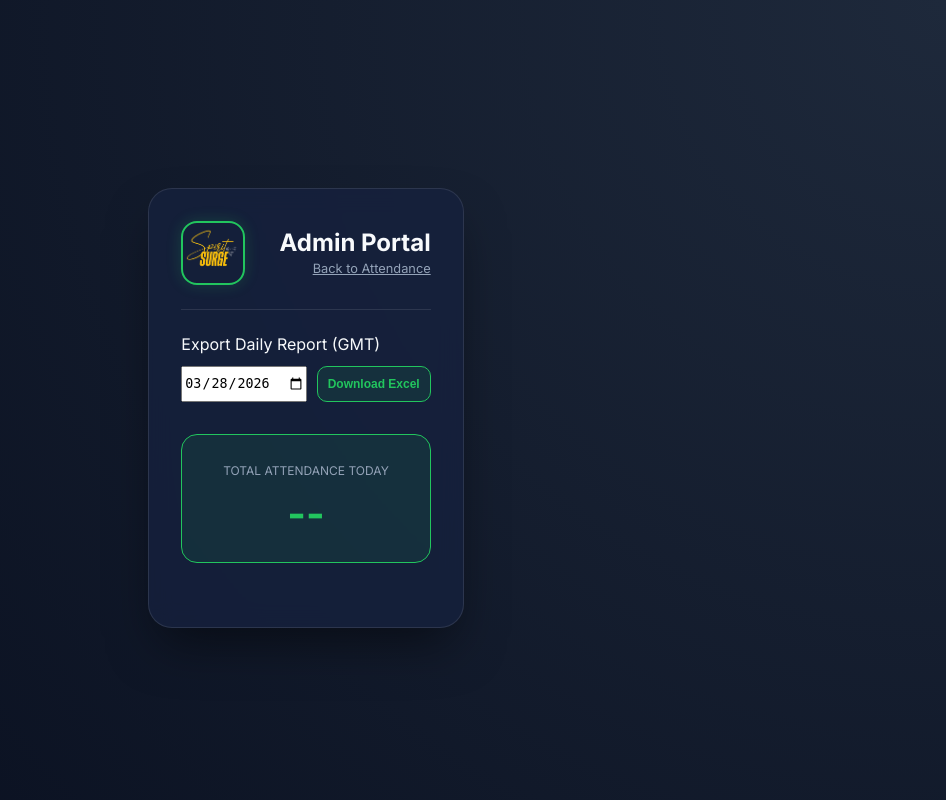
After one commit to whoIsOneZero/attendance_website, a Flask app: page /admin in a window 1280 px wide. The commit adds this page. Shown: the whole page, without its empty margins (334-1280 px from the left). Run offline with Flask 3, Linux system fonts and the light colour scheme; the visitor is signed in with stand-in values (Sample User, id 1).

Commit message:
feat: admin dashboard

```diff
--- a/app.py
+++ b/app.py
@@ -1,11 +1,18 @@
 import os
-from flask import Flask, render_template, request, jsonify, redirect, url_for, flash
+from datetime import datetime, date
+from functools import wraps
+from io import BytesIO
+
+from flask import Flask, render_template, request, jsonify, redirect, send_file, url_for, flash
 from flask_login import LoginManager, UserMixin, login_user, login_required, logout_user, current_user
 from supabase import create_client, Client
+import pandas as pd
 from werkzeug.security import generate_password_hash, check_password_hash
 from dotenv import load_dotenv
 
+# Load environment variables
 load_dotenv()
+
 
 app = Flask(__name__)
 app.secret_key = os.environ.get("FLASK_SECRET_KEY")
@@ -36,6 +43,15 @@ def load_user(user_id):
         return User(u['id'], u['email'], u['role'])
     return None
 
+
+def admin_required(f):
+    @wraps(f)
+    def decorated_function(*args, **kwargs):
+        if not current_user.is_authenticated or current_user.role != 'admin':
+            flash("Admin access required.", "error")
+            return redirect(url_for('login'))
+        return f(*args, **kwargs)
+    return decorated_function
 # --- ROUTES ---
 
 
@@ -59,13 +75,13 @@ def login():
 
 
 @app.route('/')
-@login_required
+@admin_required
 def index():
     return render_template('index.html')
 
 
 @app.route('/get-members', methods=['GET'])
-@login_required
+@admin_required
 def get_members():
     try:
         # Added scd_group and membership_type so the frontend has them for editing
@@ -78,7 +94,7 @@ def get_members():
 
 
 @app.route('/create-member', methods=['POST'])
-@login_required
+@admin_required
 def create_member():
     data = request.json
     try:
@@ -100,7 +116,7 @@ def create_member():
 
 
 @app.route('/update-member', methods=['POST'])
-@login_required
+@admin_required
 def update_member():
     data = request.json
     member_id = data.get("id")
@@ -121,7 +137,7 @@ def update_member():
 
 
 @app.route('/submit', methods=['POST'])
-@login_required
+@admin_required
 def submit_attendance():
     data = request.json
     try:
@@ -145,12 +161,88 @@ def logout():
 
 
 @app.route('/admin-dashboard')
-@login_required
+@admin_required
 def admin_only():
     if current_user.role != 'admin':
         return "Access Denied: Admins Only", 403
     return render_template('admin.html')
 
+@app.route('/admin')
+@admin_required
+def admin_dashboard():
+    if current_user.role != 'admin':
+        return "Unauthorized", 403
+    return render_template('admin.html')
+
+@app.route('/admin-stats')
+@admin_required
+def admin_stats():
+    # Only allow admins to see this
+    if current_user.role != 'admin':
+        return jsonify({"message": "Unauthorized"}), 403
+
+    # Get today's date in GMT/UTC
+    today_gmt = datetime.utcnow().date().isoformat()
+
+    # Query 1: Total Attendance Today
+    today_res = supabase.table("attendance") \
+        .select("id", count="exact") \
+        .eq("check_in_date", today_gmt).execute()
+
+    # Query 2: Breakdown by Service Type (All time or Last 30 days)
+    # We'll fetch the count grouped by 'type'
+    breakdown_res = supabase.rpc("get_attendance_breakdown").execute()
+
+    return jsonify({
+        "today_count": today_res.count,
+        "breakdown": breakdown_res.data
+    })
+
+
+@app.route('/export-attendance')
+@admin_required
+def export_attendance():
+    if current_user.role != 'admin':
+        return "Unauthorized", 403
+
+    # Get the date from the query string (e.g., /export-attendance?date=2026-03-28)
+    target_date = request.args.get(
+        'date', datetime.utcnow().date().isoformat())
+
+    # Fetch data from Supabase with a Join to get Member Names
+    # Note: Ensure your 'attendance' table has a foreign key to 'members'
+    res = supabase.table("attendance") \
+        .select("created_at, type, notes, members(full_name, phone_number, scd_group)") \
+        .eq("check_in_date", target_date).execute()
+
+    if not res.data:
+        return "No data for this date", 404
+
+    # Flatten the nested Supabase JSON for Excel
+    flattened_data = []
+    for row in res.data:
+        flattened_data.append({
+            "Time (GMT)": row['created_at'],
+            "Full Name": row['members']['full_name'],
+            "Phone": row['members']['phone_number'],
+            "Group": row['members']['scd_group'],
+            "Service": row['type'],
+            "Notes": row['notes']
+        })
+
+    # Create Excel in Memory
+    df = pd.DataFrame(flattened_data)
+    output = BytesIO()
+    with pd.ExcelWriter(output, engine='openpyxl') as writer:
+        df.to_excel(writer, index=False, sheet_name='Attendance')
+    output.seek(0)
+
+    return send_file(
+        output,
+        attachment_filename=f"Attendance_{target_date}.xlsx",
+        as_attachment=True
+    )
+
 
 if __name__ == '__main__':
     app.run(debug=True)
--- a/static/style.css
+++ b/static/style.css
@@ -465,3 +465,38 @@ form textarea:focus {
   text-transform: uppercase;
   opacity: 0.8;
 }
+
+.stats-grid {
+  display: grid;
+  grid-template-columns: 1fr;
+  gap: 1rem;
+  margin-bottom: 2rem;
+}
+
+.stat-card {
+  background: rgba(34, 197, 94, 0.1);
+  border: 1px solid var(--accent-green);
+  padding: 1.5rem;
+  border-radius: 16px;
+  text-align: center;
+}
+
+.stat-label {
+  font-size: 0.75rem;
+  text-transform: uppercase;
+  color: var(--text-muted);
+}
+
+.stat-card h2 {
+  font-size: 2.5rem;
+  margin: 10px 0 0;
+  color: var(--accent-green);
+}
+
+.admin-link {
+  color: var(--accent-green);
+  text-decoration: none;
+  font-size: 0.75rem;
+  font-weight: 700;
+  text-transform: uppercase;
+}
--- /dev/null
+++ b/templates/admin.html
@@ -0,0 +1,78 @@
+<!doctype html>
+<html lang="en">
+  <head>
+    <title>Admin - Spirit Surge</title>
+
+    <meta charset="UTF-8" />
+    <meta name="viewport" content="width=device-width, initial-scale=1.0" />
+    <link
+      rel="stylesheet"
+      href="{{ url_for('static', filename='style.css') }}"
+    />
+    <link
+      href="https://fonts.googleapis.com/css2?family=Inter:wght@400;500;600;700&display=swap"
+      rel="stylesheet"
+    />
+    <link
+      rel="icon"
+      type="image/x-icon"
+      href="{{ url_for('static', filename='favicon.ico') }}"
+    />
+  </head>
+  <body>
+    <div class="container">
+      <div id="date-time"></div>
+
+      <div class="form-container" style="max-width: 600px">
+        <div class="header">
+          <img
+            src="{{ url_for('static', filename='spirit_surge_logo.png') }}"
+            class="logo"
+          />
+          <div class="header-text">
+            <h2 style="margin: 0">Admin Portal</h2>
+            <a
+              href="{{ url_for('index') }}"
+              style="color: var(--text-muted); font-size: 0.8rem"
+              >Back to Attendance</a
+            >
+          </div>
+        </div>
+
+        <div class="admin-section">
+          <label>Export Daily Report (GMT)</label>
+          <div class="action-row">
+            <input type="date" id="exportDate" class="admin-input" />
+            <button id="downloadBtn" class="mini-btn success">
+              Download Excel
+            </button>
+          </div>
+        </div>
+
+        <div class="stats-grid" style="margin-top: 2rem">
+          <div class="stat-card">
+            <span class="stat-label">Total Attendance Today</span>
+            <h2 id="totalToday">--</h2>
+          </div>
+        </div>
+      </div>
+    </div>
+
+    <script>
+      // Export Logic
+      document.getElementById("downloadBtn").addEventListener("click", () => {
+        const date = document.getElementById("exportDate").value;
+        if (!date) {
+          alert("Please select a date");
+          return;
+        }
+        window.location.href = `/export-attendance?date=${date}`;
+      });
+
+      // Set default date to today for the export picker
+      document.getElementById("exportDate").value = new Date()
+        .toISOString()
+        .split("T")[0];
+    </script>
+  </body>
+</html>
--- a/templates/index.html
+++ b/templates/index.html
@@ -32,6 +32,11 @@
           <div class="header-text">
             <p class="user-info">
               <strong>{{ current_user.role | capitalize }} Mode</strong><br />
+              {% if current_user.role == 'admin' %}
+              <a href="{{ url_for('admin_dashboard') }}" class="admin-link"
+                >Admin Dashboard</a
+              >
+              | {% endif %}
               <a href="{{ url_for('logout') }}" class="logout-link">Logout</a>
             </p>
           </div>
```
